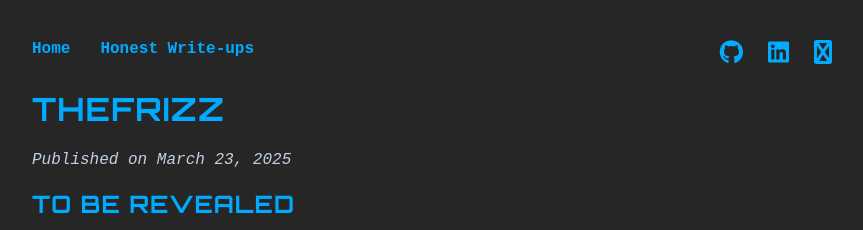
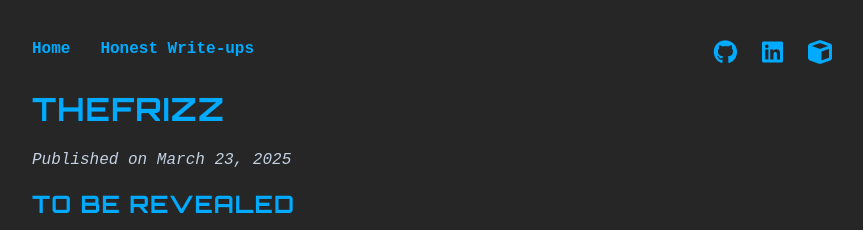
Before and after one commit to tiagomanunes/tiagomanunes.github.io, a Jekyll site: the page built from _writeups/thefrizz.md, in a window 1280 px wide. Shown: the top 230 px of the page, without its empty margins (208-1071 px from the left). Built offline with Jekyll 4.4.1, drawn with Linux system fonts in a browser that asks for light colours.

Commit message:
Fix HTB link

```diff
--- a/_includes/nav.html
+++ b/_includes/nav.html
@@ -9,7 +9,7 @@
       <i class="fab fa-linkedin"></i>
     </a>
     <a href="https://app.hackthebox.com/profile/2103519" target="_blank" class="htb">
-      <i class="fab fa-cube"></i>
+      <i class="fas fa-cube"></i>
     </a>
   </div>
 </nav>
--- a/assets/css/style.css
+++ b/assets/css/style.css
@@ -100,7 +100,7 @@ code {
   color: #0088cc; /* Slightly darker blue on hover */
 }
 
-.htb:hover {
+.social-icons a.htb:hover {
   color: #9fef00;
 }
 
```
